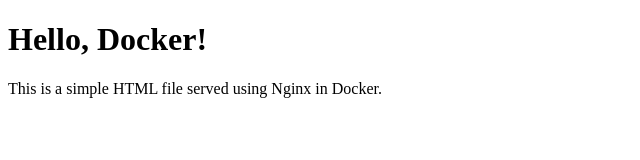
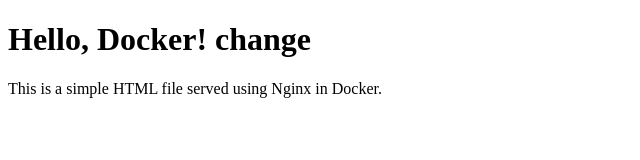
Before and after one commit to dima-popov/index_html_with_ci_cd, a website: page index.html in a window 1280 px wide. Shown: the whole page, without its empty margins (0-640 px from the left). Drawn offline with Linux system fonts and the light colour scheme.

Commit message:
test pipeline

```diff
--- a/index.html
+++ b/index.html
@@ -6,7 +6,7 @@
 </head>
 
 <body>
-    <h1>Hello, Docker!</h1>
+    <h1>Hello, Docker! change</h1>
     <p>This is a simple HTML file served using Nginx in Docker.</p>
 </body>
 
```
